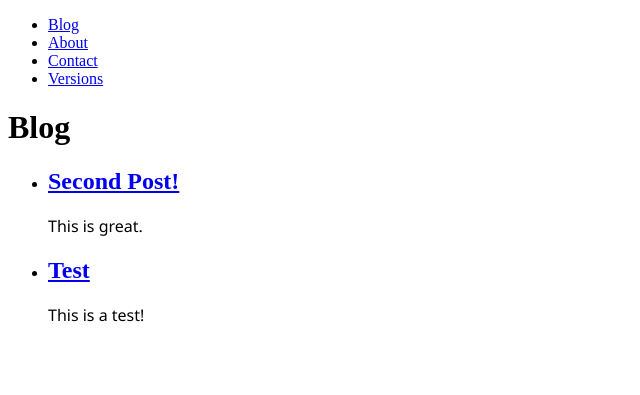
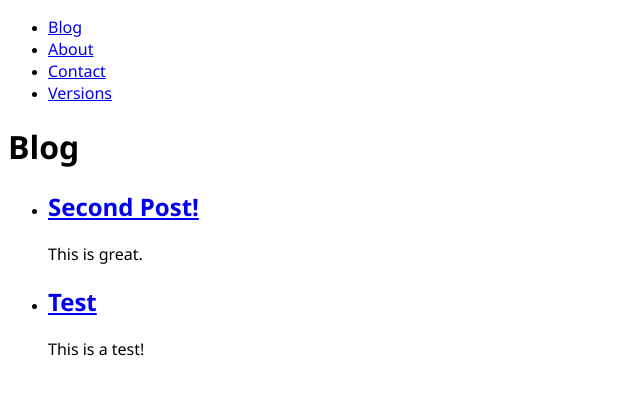
Before and after one commit to thekashifmalik/Kalail, a Django app: page /blog/ in a window 1280 px wide. Shown: the top 395 px of the page, without its empty margins (0-640 px from the left). Run offline with Django 3.2, Linux system fonts and the light colour scheme; data comes from the database, SQL or seed files in the repository; parts of the project's set-up code (start-up, migrations or seed data) failed here and were passed over.

Commit message:
Feature: Add Styles

```diff
--- a/kalail/static/styles.css
+++ b/kalail/static/styles.css
@@ -1 +1,6 @@
 p{font-family:"segoe ui"}
+a{font-family:"segoe ui"}
+h1{font-family:"segoe ui"}
+h2{font-family:"segoe ui"}
+h3{font-family:"segoe ui"}
+h4{font-family:"segoe ui"}
```
